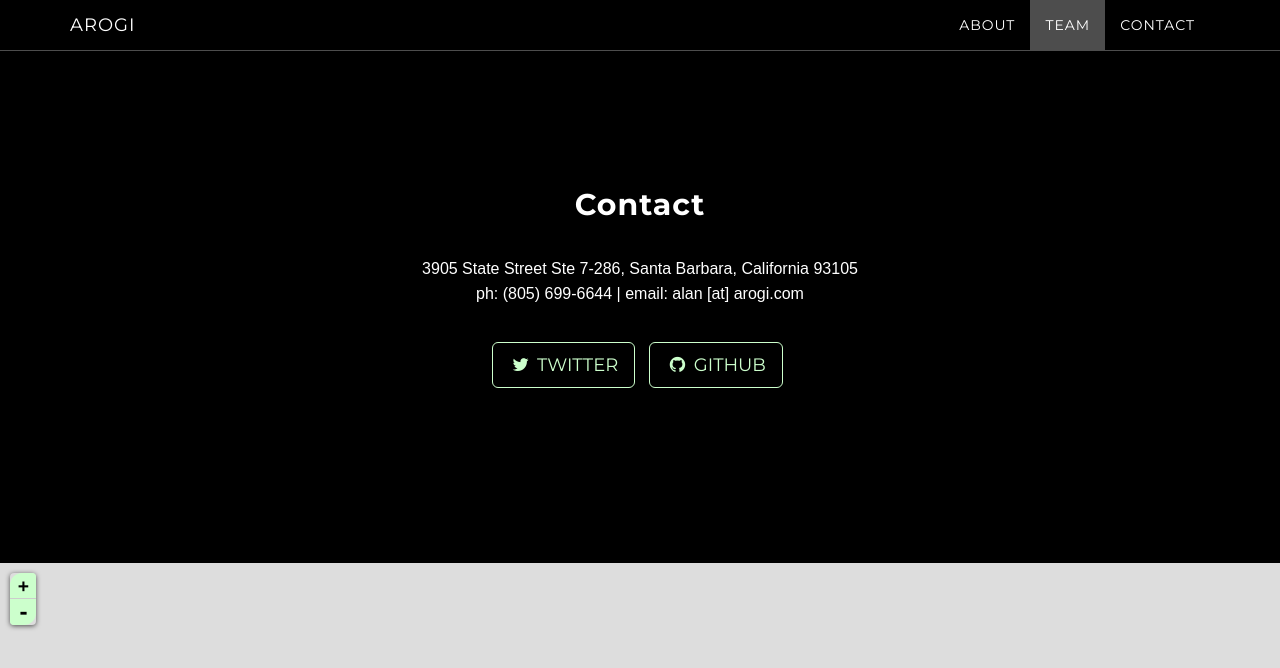
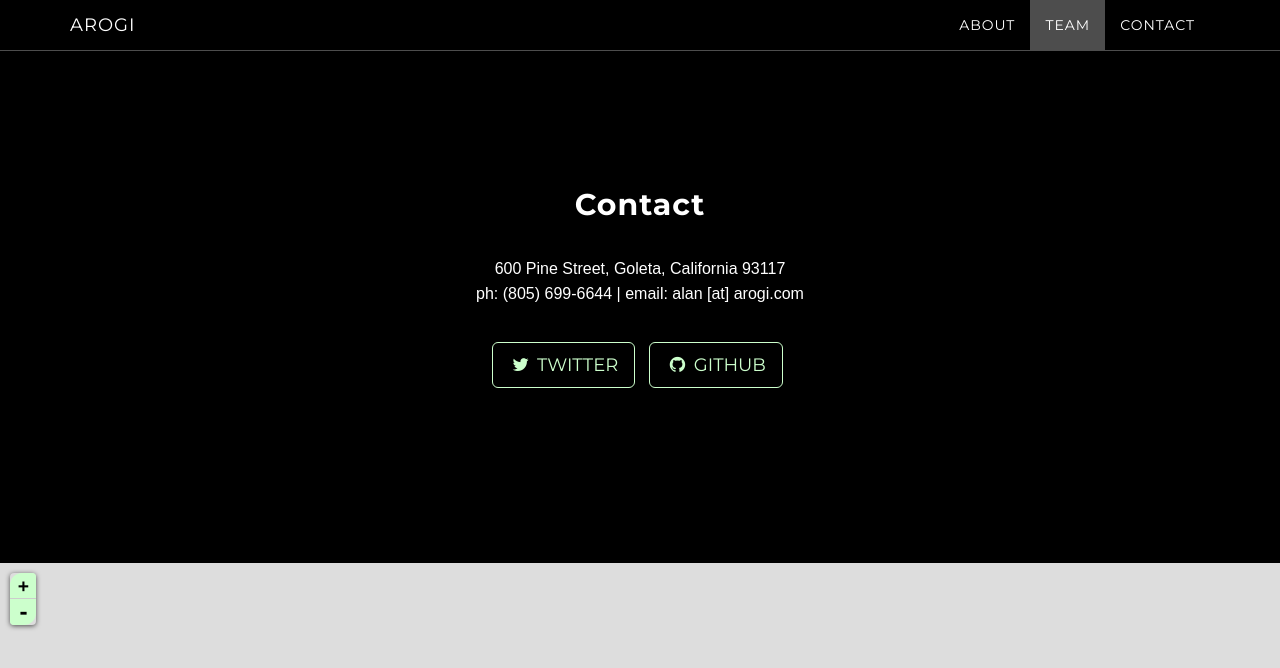
Before and after one commit to arogi/arogi.github.io, a Jekyll site: the page built from index.html, in a window 1280 px wide and 900 px high, scrolled down 1596 px. Shown: the top 668 px of the window. Built offline with Jekyll 4.4.1, drawn with Linux system fonts in a browser that asks for light colours.

Commit message:
Update contact.html
update address to GEM

```diff
--- a/_includes/contact.html
+++ b/_includes/contact.html
@@ -3,7 +3,7 @@
         <div class="row">
             <div class="col-lg-8 col-lg-offset-2">
                 <h2>Contact</h2>
-                <p>3905 State Street Ste 7-286, Santa Barbara, California 93105<br />ph: (805) 699-6644 | email: alan [at] arogi.com</p>
+                <p>600 Pine Street, Goleta, California 93117<br />ph: (805) 699-6644 | email: alan [at] arogi.com</p>
                 <p><!-- <a href="mailto:{{ site.email }}">{{ site.email }}</a> -->
                 </p>
                 <ul class="list-inline banner-social-buttons">
```
